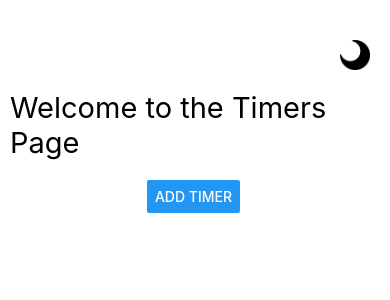
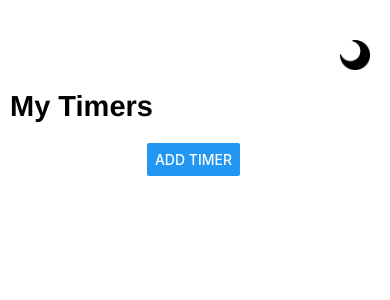
Before and after one commit to hadar-g/TimeBox, a React Native app: screen / in a window 390 px wide. Shown: the top 300 px of the page. Built offline with nearby package versions, Linux system fonts and the light colour scheme.

Commit message:
changed title + added background to fix swiping opacity issue

```diff
--- a/components/FlatTimer.js
+++ b/components/FlatTimer.js
@@ -115,7 +115,9 @@ const onRenderLeftAction = () => {
         <Swipeable
           renderLeftActions = {onRenderLeftAction}
           renderRightActions = {onRenderRightActions} >
+        <View style = {props.isDarkMode ?   {backgroundColor: 'black'} :{backgroundColor: 'white'}}>
         <View style = {!timerDone ?{...styles.container, borderColor: props.timerColorChosen, backgroundColor: timerBackgroundColor} : {...styles.container, backgroundColor: 'red'} }>
+
             <View style = {styles.texts}>
                 <Text style = {props.isDarkMode ? {...styles.title, color: 'white'}: styles.title}>{props.title}</Text>
                 <Text style = {props.isDarkMode ? {...styles.clock, color: 'white'}:styles.clock}> {hours} : {mins} : {secs} </Text>
@@ -125,6 +127,8 @@ const onRenderLeftAction = () => {
                 onPress = {() => {setIsRunning(!isRunning)}}>
                 <Text style = {styles.buttonText}>{isRunning ? "Stop" : "Start"}</Text>
             </Pressable>
+
+        </View>
         </View>
              </Swipeable>
              </GestureHandlerRootView>
@@ -190,7 +194,7 @@ const styles = StyleSheet.create({
       //  backgroundColor: 'red'
       padding: 10,
       margin: 10,
-      }
+      },
 
 });
 
--- a/screens/FlatScreen.js
+++ b/screens/FlatScreen.js
@@ -38,7 +38,7 @@ export default function FlatScreen() {
         </Pressable>
       </View>
 
-      <Text style={isDarkMode ? {...styles.welcome, color: 'white'} : styles.welcome}>Welcome to the Timers Page</Text>
+      <Text style={isDarkMode ? {...styles.welcome, color: 'white'} : styles.welcome}>My Timers</Text>
 
       <TimerInput onAddTimer = {addTimer} />
 
@@ -85,7 +85,9 @@ const styles = StyleSheet.create({
   },
   welcome: {
     fontSize: 29,
-    padding: 10
+    padding: 10,
+    fontWeight: 'bold',
+    fontFamily: "Helvetica Neue"
     // color: 'white'
   },
   scroll: {
```
